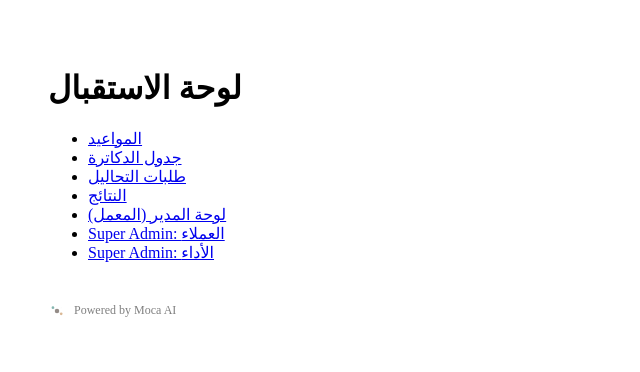
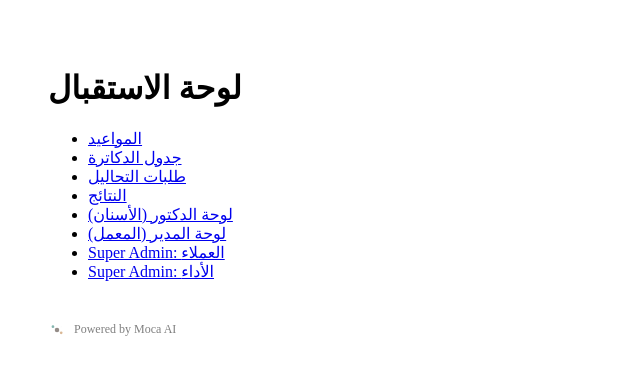
Before and after one commit to emadelrefayy/STAR-1, a Next.js app: page /dashboard in a window 1280 px wide. Shown: the top 372 px of the page, without its empty margins (0-640 px from the left). Built offline with nearby package versions, Linux system fonts and the light colour scheme.

Commit message:
Update page.tsx

```diff
--- a/app/dashboard/page.tsx
+++ b/app/dashboard/page.tsx
@@ -18,6 +18,9 @@ export default function DashboardHome() {
             ))
           )}
           <li>
+            <Link href="/dashboard/dental/doctor">لوحة الدكتور (الأسنان)</Link>
+          </li>
+          <li>
             <Link href="/dashboard/lab/manager">لوحة المدير (المعمل)</Link>
           </li>
           <li>
```
